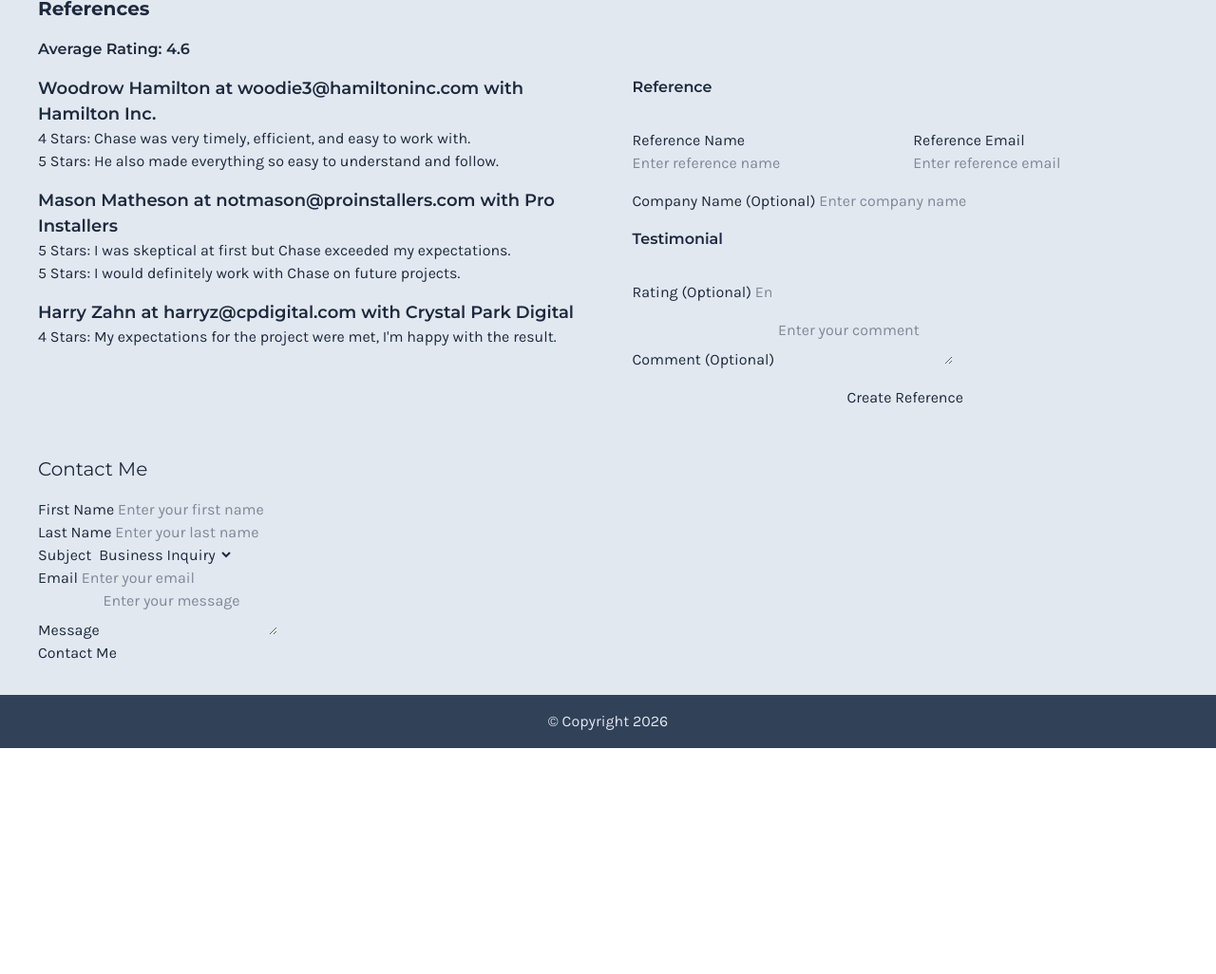
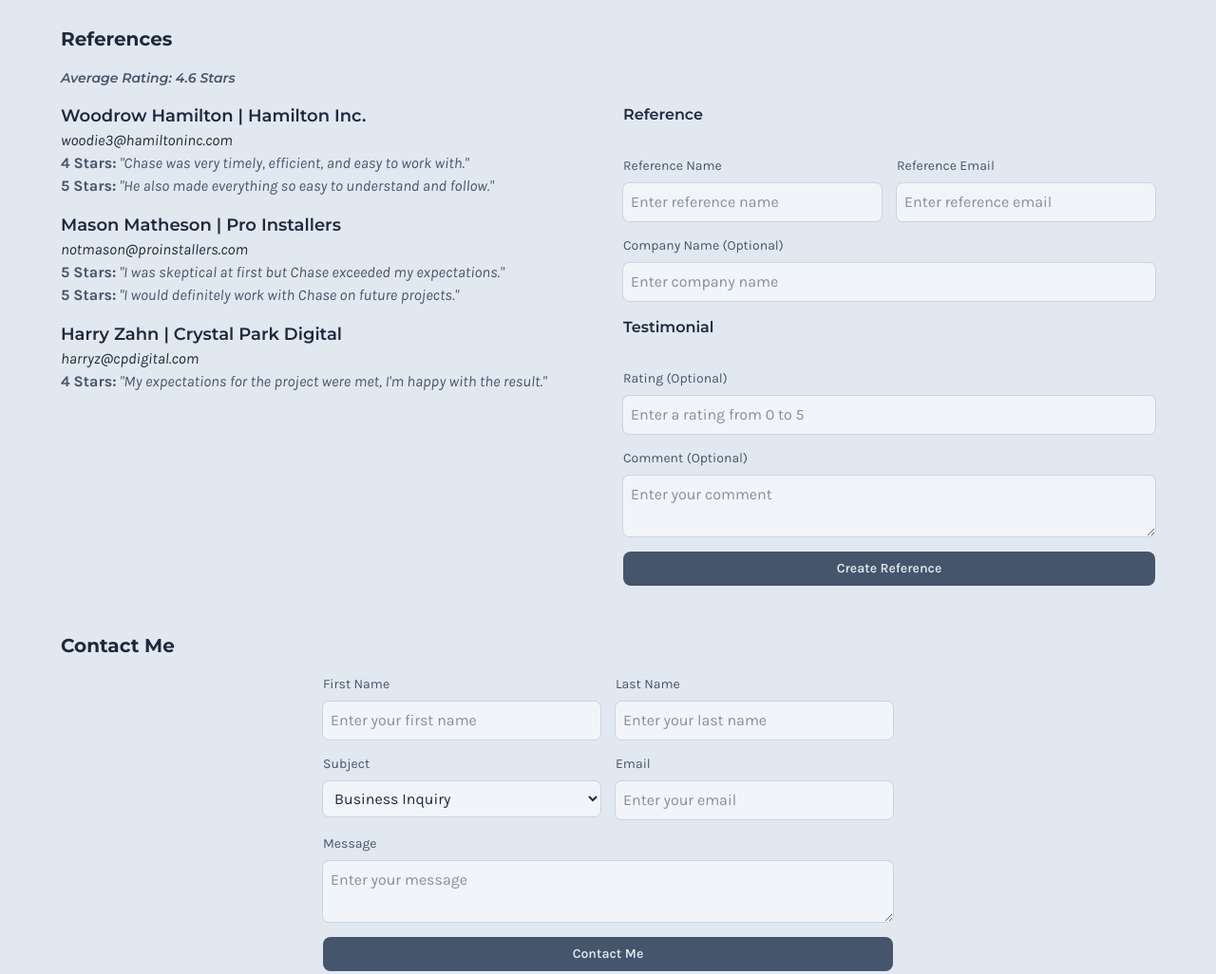
Before and after one commit to Chronocodium/client-side, a website built with Vite: page personal-portfolio/index.html in a window 1280 px wide. Shown: the part 916-1942 px from the top of the page at 95% size. Before the commit the page ends 1704 px from the top, so only its background shows below. Built offline with nearby package versions, Linux system fonts and the light colour scheme.

Commit message:
Completed Adding Tailwind CSS to Personal Portfolio

```diff
--- a/personal-portfolio/index.html
+++ b/personal-portfolio/index.html
@@ -39,7 +39,7 @@
                 </div>
             </div>
         </header>
-        <main class="w-full p-4 md:p-8 bg-slate-200 text-slate-800">
+        <main class="w-full p-4 pb-16 md:p-16 bg-slate-200 text-slate-800">
             <div class="flex flex-col gap-4 md:gap-8 mx-auto max-w-[1200px]">
                 <section id="bio">
                     <h2 class="py-4 text-xl font-bold">Bio</h2>
@@ -64,37 +64,45 @@
                 </section>
                 <section id="references">
                     <h2 class="py-4 text-xl font-bold">References</h2>
-                    <h3 class="font-semibold pb-4">
+                    <h3
+                        class="text-sm font-semibold italic text-slate-600 pb-4"
+                    >
                         Average Rating:
                         <span id="average-rating"></span>
                     </h3>
-                    <div class="flex gap-8">
+                    <div class="flex flex-col gap-8 md:flex-row">
                         <ul
                             id="references-list"
-                            class="flex flex-col gap-4"
+                            class="flex flex-1 flex-col gap-4"
                         ></ul>
-                        <form id="reference-form" method="POST">
+                        <form id="reference-form" class="flex-1" method="POST">
                             <div class="flex flex-col gap-4">
                                 <h3 class="font-semibold pb-4">Reference</h3>
                                 <div class="flex gap-4">
-                                    <div class="input-group">
-                                        <label for="reference-name"
+                                    <div class="flex flex-1 flex-col gap-2">
+                                        <label
+                                            class="text-sm text-slate-600"
+                                            for="reference-name"
                                             >Reference Name</label
                                         >
                                         <input
                                             id="reference-name"
+                                            class="rounded-md p-2 bg-slate-100 outline-1 outline-slate-300 transition-all duration-200 focus:outline-slate-400 focus:ring-2 focus:ring-slate-50"
                                             name="reference-name"
                                             type="text"
                                             placeholder="Enter reference name"
                                             required
                                         />
                                     </div>
-                                    <div class="input-group">
-                                        <label for="reference-email"
+                                    <div class="flex flex-1 flex-col gap-2">
+                                        <label
+                                            class="text-sm text-slate-600"
+                                            for="reference-email"
                                             >Reference Email</label
                                         >
                                         <input
                                             id="reference-email"
+                                            class="rounded-md p-2 bg-slate-100 outline-1 outline-slate-300 transition-all duration-200 focus:outline-slate-400 focus:ring-2 focus:ring-slate-50"
                                             name="reference-email"
                                             type="email"
                                             placeholder="Enter reference email"
@@ -102,24 +110,30 @@
                                         />
                                     </div>
                                 </div>
-                                <div class="input-group">
-                                    <label for="company-name"
+                                <div class="flex flex-col gap-2">
+                                    <label
+                                        class="text-sm text-slate-600"
+                                        for="company-name"
                                         >Company Name (Optional)</label
                                     >
                                     <input
                                         id="company-name"
+                                        class="rounded-md p-2 bg-slate-100 outline-1 outline-slate-300 transition-all duration-200 focus:outline-slate-400 focus:ring-2 focus:ring-slate-50"
                                         name="company-name"
                                         type="text"
                                         placeholder="Enter company name"
                                     />
                                 </div>
                                 <h3 class="font-semibold pb-4">Testimonial</h3>
-                                <div class="input-group">
-                                    <label for="rating"
+                                <div class="flex flex-col gap-2">
+                                    <label
+                                        class="text-sm text-slate-600"
+                                        for="rating"
                                         >Rating (Optional)</label
                                     >
                                     <input
                                         id="rating"
+                                        class="rounded-md p-2 bg-slate-100 outline-1 outline-slate-300 transition-all duration-200 focus:outline-slate-400 focus:ring-2 focus:ring-slate-50"
                                         name="rating"
                                         type="number"
                                         min="0"
@@ -127,17 +141,24 @@
                                         placeholder="Enter a rating from 0 to 5"
                                     />
                                 </div>
-                                <div class="input-group">
-                                    <label for="comment"
+                                <div class="flex flex-col gap-2">
+                                    <label
+                                        class="text-sm text-slate-600"
+                                        for="comment"
                                         >Comment (Optional)</label
                                     >
                                     <textarea
                                         id="comment"
+                                        class="rounded-md p-2 bg-slate-100 outline-1 outline-slate-300 transition-all duration-200 focus:outline-slate-400 focus:ring-2 focus:ring-slate-50"
                                         name="comment"
                                         placeholder="Enter your comment"
                                     ></textarea>
                                 </div>
-                                <button id="create-reference" type="submit">
+                                <button
+                                    id="create-reference"
+                                    class="bg-slate-600 text-slate-200 text-sm font-semibold p-2 rounded-lg"
+                                    type="submit"
+                                >
                                     Create Reference
                                 </button>
                             </div>
@@ -145,23 +166,34 @@
                     </div>
                 </section>
                 <section id="contact">
-                    <h2 class="py-4 text-xl">Contact Me</h2>
-                    <form method="POST">
-                        <div class="input-row">
-                            <div class="input-group">
-                                <label for="first-name">First Name</label>
+                    <h2 class="py-4 text-xl font-bold">Contact Me</h2>
+                    <form class="flex-1 md:max-w-[600px] mx-auto" method="POST">
+                        <div class="flex flex-col gap-4">
+                            <div class="flex gap-4">
+                                <div class="flex flex-1 flex-col gap-2">
+                                    <label
+                                        class="text-sm text-slate-600"
+                                        for="first-name"
+                                        >First Name</label
+                                    >
                                     <input
                                         id="first-name"
+                                        class="rounded-md p-2 bg-slate-100 outline-1 outline-slate-300 transition-all duration-200 focus:outline-slate-400 focus:ring-2 focus:ring-slate-50"
                                         type="text"
                                         name="first-name"
                                         placeholder="Enter your first name"
                                         required
                                     />
                                 </div>
-                            <div class="input-group">
-                                <label for="last-name">Last Name</label>
+                                <div class="flex flex-1 flex-col gap-2">
+                                    <label
+                                        class="text-sm text-slate-600"
+                                        for="last-name"
+                                        >Last Name</label
+                                    >
                                     <input
                                         id="last-name"
+                                        class="rounded-md p-2 bg-slate-100 outline-1 outline-slate-300 transition-all duration-200 focus:outline-slate-400 focus:ring-2 focus:ring-slate-50"
                                         type="text"
                                         name="last-name"
                                         placeholder="Enter your last name"
@@ -169,23 +201,38 @@
                                     />
                                 </div>
                             </div>
-                        <div class="input-row">
-                            <div class="input-group">
-                                <label for="subject">Subject</label>
-                                <select id="subject" name="subject">
+                            <div class="flex gap-4">
+                                <div class="flex flex-1 flex-col gap-2">
+                                    <label
+                                        class="text-sm text-slate-600"
+                                        for="subject"
+                                        >Subject</label
+                                    >
+                                    <select
+                                        id="subject"
+                                        class="rounded-md p-2 bg-slate-100 outline-1 outline-slate-300 transition-all duration-200 focus:outline-slate-400 focus:ring-2 focus:ring-slate-50"
+                                        name="subject"
+                                    >
                                         <option value="inquiry" selected>
                                             Business Inquiry
                                         </option>
-                                    <option value="feedback">Feedback</option>
+                                        <option value="feedback">
+                                            Feedback
+                                        </option>
                                         <option value="question">
                                             General Question
                                         </option>
                                     </select>
                                 </div>
-                            <div class="input-group">
-                                <label for="email">Email</label>
+                                <div class="flex flex-1 flex-col gap-2">
+                                    <label
+                                        class="text-sm text-slate-600"
+                                        for="email"
+                                        >Email</label
+                                    >
                                     <input
                                         id="email"
+                                        class="rounded-md p-2 bg-slate-100 outline-1 outline-slate-300 transition-all duration-200 focus:outline-slate-400 focus:ring-2 focus:ring-slate-50"
                                         type="email"
                                         name="email"
                                         placeholder="Enter your email"
@@ -193,18 +240,28 @@
                                     />
                                 </div>
                             </div>
-                        <div class="input-group">
-                            <label for="message">Message</label>
+                            <div class="flex flex-col gap-2">
+                                <label
+                                    class="text-sm text-slate-600"
+                                    for="message"
+                                    >Message</label
+                                >
                                 <textarea
                                     id="message"
+                                    class="rounded-md p-2 bg-slate-100 outline-1 outline-slate-300 transition-all duration-200 focus:outline-slate-400 focus:ring-2 focus:ring-slate-50"
                                     name="message"
                                     placeholder="Enter your message"
                                     required
                                 ></textarea>
                             </div>
-                        <button id="contact-me" type="submit">
+                            <button
+                                id="contact-me"
+                                class="bg-slate-600 text-slate-200 text-sm font-semibold p-2 rounded-lg"
+                                type="submit"
+                            >
                                 Contact Me
                             </button>
+                        </div>
                     </form>
                 </section>
             </div>
--- a/personal-portfolio/index.js
+++ b/personal-portfolio/index.js
@@ -196,7 +196,7 @@ class Testimonial extends DatabaseObject {
     }
 
     toString() {
-        return `${this.rating} Stars: ${this.comment}`;
+        return `<span class="font-bold not-italic">${this.rating} Stars:</span> "${this.comment}"`;
     }
 
     static create(params) {
@@ -357,7 +357,7 @@ const ratingTotal = testimonials.reduce(
 const averageRating = ratingTotal / testimonials.length;
 
 const averageRatingDisplay = document.getElementById("average-rating");
-averageRatingDisplay.innerText = averageRating.toFixed(1);
+averageRatingDisplay.innerText = `${averageRating.toFixed(1)} Stars`;
 
 /*  Display Reference List and Testimonials  */
 
@@ -365,16 +365,17 @@ const referencesList = document.getElementById("references-list");
 
 for (let i = 0; i < references.length; i++) {
     const referenceLi = document.createElement("li");
-    const referenceData = document.createElement("h3");
+    const referenceHeading = document.createElement("h3");
+    const referenceBody = document.createElement("p");
     const testimonialList = document.createElement("ul");
 
-    referenceData.setAttribute("class", "text-lg font-semibold");
+    referenceHeading.innerText = `${references[i].name}${
+        references[i].company ? " | " + references[i].company : ""
+    }`;
+    referenceHeading.setAttribute("class", "text-lg font-semibold");
 
-    referenceData.innerText +=
-        references[i].name + " at " + references[i].email;
-    referenceData.innerText += references[i].company
-        ? " with " + references[i].company + " "
-        : "";
+    referenceBody.innerText = `${references[i].email}`;
+    referenceBody.setAttribute("class", "italic");
 
     const referenceTestimonials = testimonials.filter(
         (testimonial) => testimonial.referenceId === references[i].id,
@@ -382,11 +383,12 @@ for (let i = 0; i < references.length; i++) {
 
     referenceTestimonials.forEach((referenceTestimonial) => {
         const testimonialLi = document.createElement("li");
-        testimonialLi.innerText = referenceTestimonial.toString();
+        testimonialLi.innerHTML = `<blockquote class="text-slate-600 italic">${referenceTestimonial.toString()}</blockquote>`;
         testimonialList.appendChild(testimonialLi);
     });
 
-    referenceLi.appendChild(referenceData);
+    referenceLi.appendChild(referenceHeading);
+    referenceLi.appendChild(referenceBody);
     referenceLi.appendChild(testimonialList);
 
     referencesList.appendChild(referenceLi);
```
Lines whose indentation alone changed are shown as unchanged.
